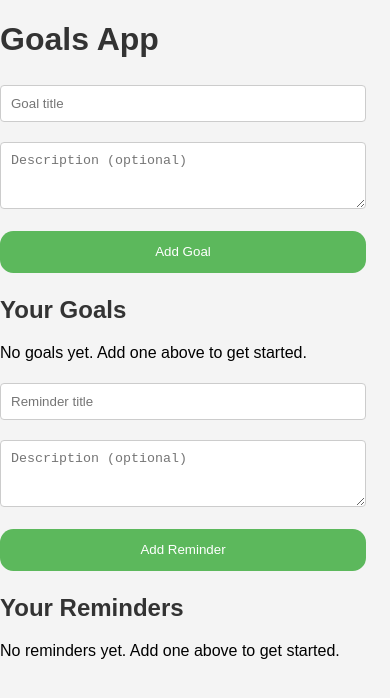
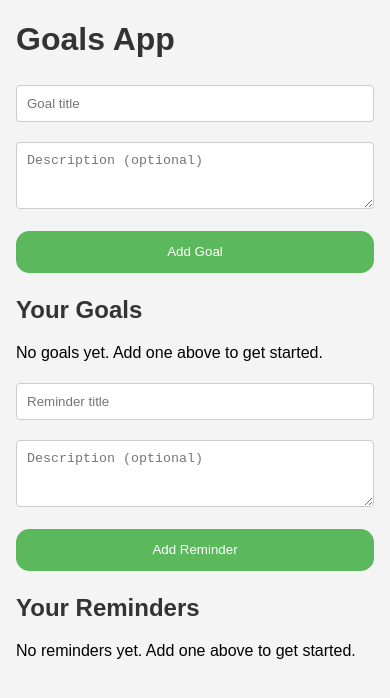
Before and after one commit to benjibyte/goalsapp, a React (Vite) app in the folder goals-app/: page / in a window 390 px wide. Shown: the top 698 px of the page. Built offline with nearby package versions, Linux system fonts and the light colour scheme.

Commit message:
I had Github Copilot document it's work and then I'm going to go through and review it line by line

```diff
--- a/goals-app/src/index.css
+++ b/goals-app/src/index.css
@@ -41,7 +41,8 @@ h3 {
 }
 
 .app {
-  width: min(calc(100% - 1rem), 44rem);
+  width: min(calc(100% - 2rem), 44rem);
+  margin: 1rem auto;
   min-width: 0;
   max-width: 100%;
 }
@@ -228,10 +229,6 @@ textarea {
 }
 
 @media (max-width: 30rem) {
-  .app {
-    width: calc(100% - 1.5rem);
-  }
-
   .goal-item {
     align-items: flex-start;
     gap: 0.5rem;
```
